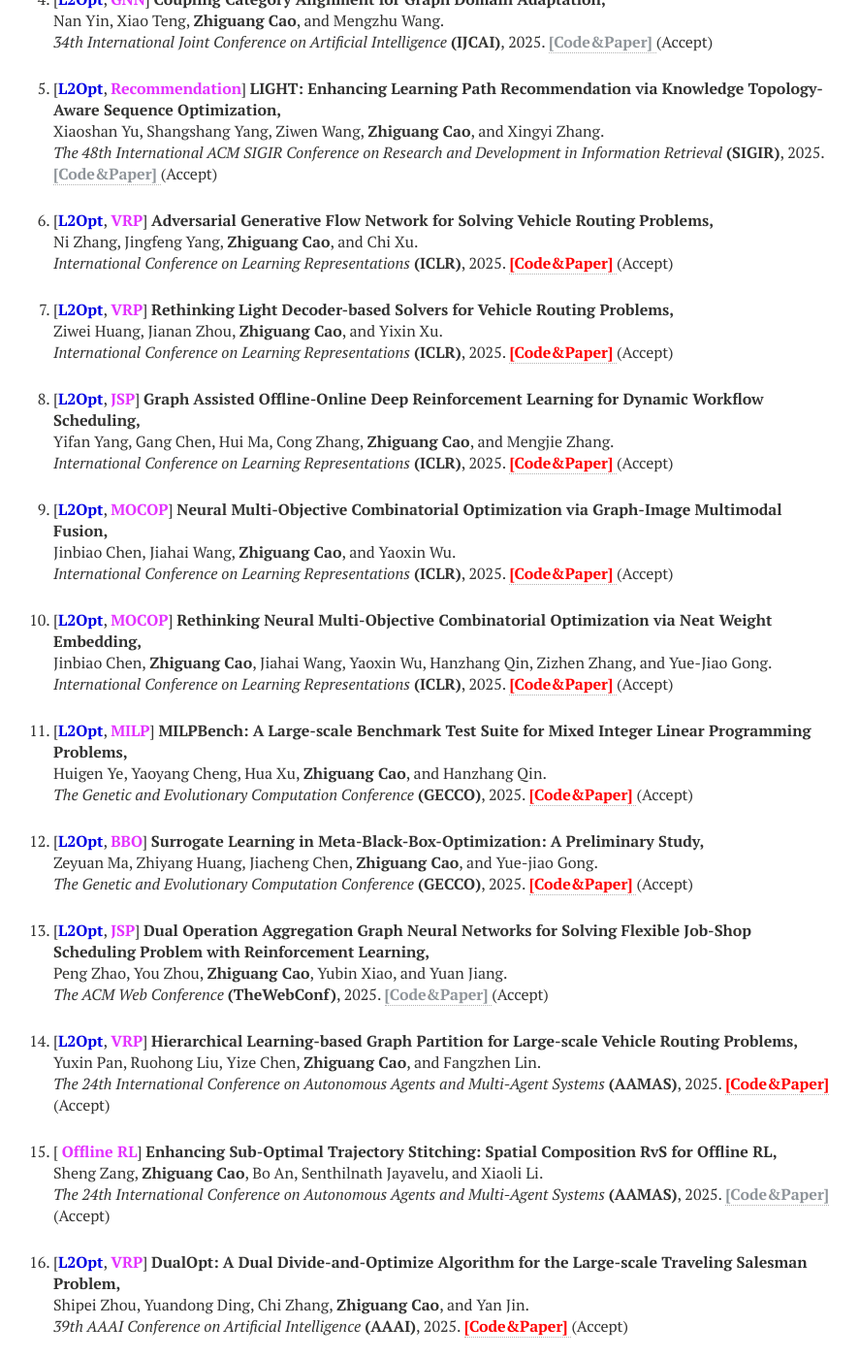
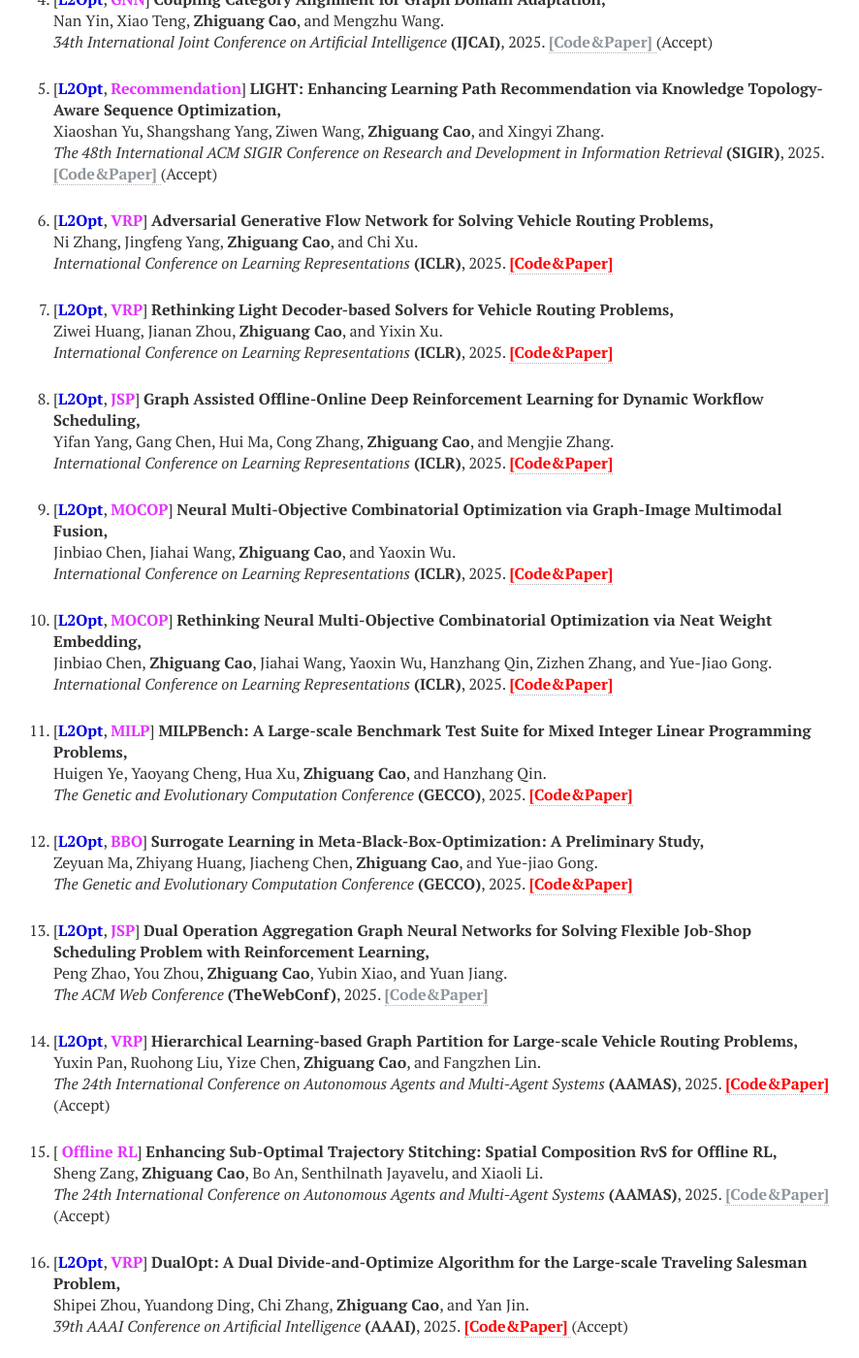
Before and after one commit to zhiguangcaosg/zhiguangcaosg.github.io, a Jekyll site: the page built from publications.md, in a window 1280 px wide and 1400 px high, scrolled down 529 px. Shown: the whole window at 97% size, without its empty margins (265-1151 px from the left). Built offline with Jekyll 4.4.1, drawn with Linux system fonts in a browser that asks for light colours; nearby versions of some CDN libraries.

Commit message:
Update publications.html

```diff
--- a/_layouts/publications.html
+++ b/_layouts/publications.html
@@ -135,7 +135,7 @@ div.bibtex pre { font-size: 75%; overflow: auto;  width: 100%; padding: 0em 0em;
 <p>
 [<font color="#0000E3"><b>L2Opt</b></font>, <font color="#E333FF"><b>VRP</b></font>] <b>Adversarial Generative Flow Network for Solving Vehicle Routing Problems,</b>
 <br> Ni Zhang, Jingfeng Yang, <b>Zhiguang Cao</b>, and Chi Xu.<br>
-<i> International Conference on Learning Representations</i> <b>(ICLR)</b>, 2025. <a href="https://github.com/ZHANG-NI/AGFN" target="_blank"> <font color="#FF0000"><b>[Code&Paper]</b> </font></a> (Accept)
+<i> International Conference on Learning Representations</i> <b>(ICLR)</b>, 2025. <a href="https://github.com/ZHANG-NI/AGFN" target="_blank"> <font color="#FF0000"><b>[Code&Paper]</b> </font></a>
 </p>
 </li>
 
@@ -143,7 +143,7 @@ div.bibtex pre { font-size: 75%; overflow: auto;  width: 100%; padding: 0em 0em;
 <p>
 [<font color="#0000E3"><b>L2Opt</b></font>, <font color="#E333FF"><b>VRP</b></font>] <b>Rethinking Light Decoder-based Solvers for Vehicle Routing Problems,</b>
 <br> Ziwei Huang, Jianan Zhou, <b>Zhiguang Cao</b>, and Yixin Xu.<br>
-<i> International Conference on Learning Representations</i> <b>(ICLR)</b>, 2025. <a href="https://github.com/ziweileonhuang/reld-nco" target="_blank"> <font color="#FF0000"><b>[Code&Paper]</b> </font></a> (Accept)
+<i> International Conference on Learning Representations</i> <b>(ICLR)</b>, 2025. <a href="https://github.com/ziweileonhuang/reld-nco" target="_blank"> <font color="#FF0000"><b>[Code&Paper]</b> </font></a>
 </p>
 </li>
 
@@ -151,7 +151,7 @@ div.bibtex pre { font-size: 75%; overflow: auto;  width: 100%; padding: 0em 0em;
 <p>
 [<font color="#0000E3"><b>L2Opt</b></font>, <font color="#E333FF"><b>JSP</b></font>] <b>Graph Assisted Offline-Online Deep Reinforcement Learning for Dynamic Workflow Scheduling,</b>
 <br> Yifan Yang, Gang Chen, Hui Ma, Cong Zhang,  <b>Zhiguang Cao</b>, and Mengjie Zhang.<br>
-<i> International Conference on Learning Representations</i> <b>(ICLR)</b>, 2025. <a href="https://github.com/YifanYang1995/GOODRL" target="_blank"> <font color="#FF0000"><b>[Code&Paper]</b> </font></a> (Accept)
+<i> International Conference on Learning Representations</i> <b>(ICLR)</b>, 2025. <a href="https://github.com/YifanYang1995/GOODRL" target="_blank"> <font color="#FF0000"><b>[Code&Paper]</b> </font></a>
 </p>
 </li>
 
@@ -159,7 +159,7 @@ div.bibtex pre { font-size: 75%; overflow: auto;  width: 100%; padding: 0em 0em;
 <p>
 [<font color="#0000E3"><b>L2Opt</b></font>, <font color="#E333FF"><b>MOCOP</b></font>] <b>Neural Multi-Objective Combinatorial Optimization via Graph-Image Multimodal Fusion,</b>
 <br> Jinbiao Chen, Jiahai Wang,  <b>Zhiguang Cao</b>, and Yaoxin Wu.<br>
-<i> International Conference on Learning Representations</i> <b>(ICLR)</b>, 2025. <a href="https://github.com/bill-cjb/GIMF" target="_blank"> <font color="#FF0000"><b>[Code&Paper]</b> </font></a> (Accept)
+<i> International Conference on Learning Representations</i> <b>(ICLR)</b>, 2025. <a href="https://github.com/bill-cjb/GIMF" target="_blank"> <font color="#FF0000"><b>[Code&Paper]</b> </font></a>
 </p>
 </li>
 
@@ -167,7 +167,7 @@ div.bibtex pre { font-size: 75%; overflow: auto;  width: 100%; padding: 0em 0em;
 <p>
 [<font color="#0000E3"><b>L2Opt</b></font>, <font color="#E333FF"><b>MOCOP</b></font>] <b>Rethinking Neural Multi-Objective Combinatorial Optimization via Neat Weight Embedding,</b>
 <br> Jinbiao Chen,   <b>Zhiguang Cao</b>, Jiahai Wang, Yaoxin Wu, Hanzhang Qin, Zizhen Zhang, and Yue-Jiao Gong.<br>
-<i> International Conference on Learning Representations</i> <b>(ICLR)</b>, 2025. <a href="https://github.com/bill-cjb/WE" target="_blank"> <font color="#FF0000"><b>[Code&Paper]</b> </font></a> (Accept)
+<i> International Conference on Learning Representations</i> <b>(ICLR)</b>, 2025. <a href="https://github.com/bill-cjb/WE" target="_blank"> <font color="#FF0000"><b>[Code&Paper]</b> </font></a>
 </p>
 </li>
 
@@ -175,7 +175,7 @@ div.bibtex pre { font-size: 75%; overflow: auto;  width: 100%; padding: 0em 0em;
 <p>
 [<font color="#0000E3"><b>L2Opt</b></font>, <font color="#E333FF"><b>MILP</b></font>] <b>MILPBench: A Large-scale Benchmark Test Suite for Mixed Integer Linear Programming Problems,</b>
 <br> Huigen Ye, Yaoyang Cheng, Hua Xu, <b>Zhiguang Cao</b>, and Hanzhang Qin. <br>
-<i>  The Genetic and Evolutionary Computation Conference </i> <b>(GECCO)</b>, 2025. <a href="https://github.com/thuiar/MILPBench" target="_blank"> <font color="#FF0000"><b>[Code&Paper]</b> </font></a> (Accept)
+<i>  The Genetic and Evolutionary Computation Conference </i> <b>(GECCO)</b>, 2025. <a href="https://github.com/thuiar/MILPBench" target="_blank"> <font color="#FF0000"><b>[Code&Paper]</b> </font></a>
 </p>
 </li>
 
@@ -183,7 +183,7 @@ div.bibtex pre { font-size: 75%; overflow: auto;  width: 100%; padding: 0em 0em;
 <p>
 [<font color="#0000E3"><b>L2Opt</b></font>, <font color="#E333FF"><b>BBO</b></font>] <b>Surrogate Learning in Meta-Black-Box-Optimization: A Preliminary Study,</b>
 <br> Zeyuan Ma, Zhiyang Huang, Jiacheng Chen, <b>Zhiguang Cao</b>, and Yue-jiao Gong. <br>
-<i>  The Genetic and Evolutionary Computation Conference </i> <b>(GECCO)</b>, 2025.  <a href="https://github.com/GMC-DRL/Surr-RLDE" target="_blank"> <font color="#FF0000"><b>[Code&Paper]</b> </font></a> (Accept)
+<i>  The Genetic and Evolutionary Computation Conference </i> <b>(GECCO)</b>, 2025.  <a href="https://github.com/GMC-DRL/Surr-RLDE" target="_blank"> <font color="#FF0000"><b>[Code&Paper]</b> </font></a>
 </p>
 </li>
 
@@ -191,7 +191,7 @@ div.bibtex pre { font-size: 75%; overflow: auto;  width: 100%; padding: 0em 0em;
 <p>
 [<font color="#0000E3"><b>L2Opt</b></font>, <font color="#E333FF"><b>JSP</b></font>] <b>Dual Operation Aggregation Graph Neural Networks for Solving Flexible Job-Shop Scheduling Problem with Reinforcement Learning,</b>
 <br> Peng Zhao, You Zhou, <b>Zhiguang Cao</b>, Yubin Xiao, and Yuan Jiang.<br>
-<i>The ACM Web Conference</i> <b>(TheWebConf)</b>, 2025. <a href="https://zhiguangcaosg.github.io/publications/"> <font color="#8F959A"><b>[Code&Paper]</b> </font></a> (Accept)
+<i>The ACM Web Conference</i> <b>(TheWebConf)</b>, 2025. <a href="https://zhiguangcaosg.github.io/publications/"> <font color="#8F959A"><b>[Code&Paper]</b> </font></a>
 </p>
 </li>
 
```
